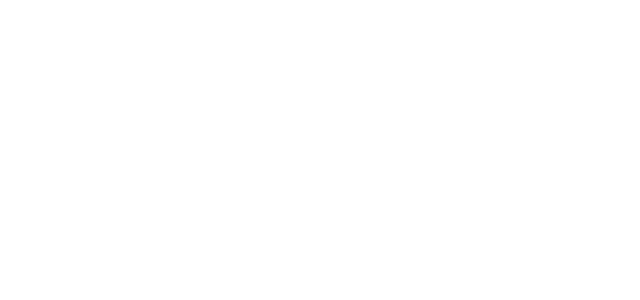
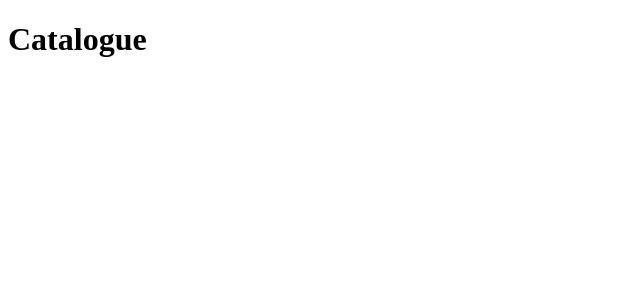
Before and after one commit to gabrielmussafiri/online-shopping-vuejs, a Vue app: page / in a window 1280 px wide. Shown: the top 300 px of the page, without its empty margins (0-640 px from the left). Built offline with nearby package versions, Linux system fonts and the light colour scheme.

Commit message:
path updated

```diff
--- a/src/router/index.js
+++ b/src/router/index.js
@@ -1,4 +1,5 @@
 import { createRouter, createWebHistory } from 'vue-router'
+import Catalog from '@/views/Catalog.vue';
 
 
 const router = createRouter({
@@ -6,8 +7,8 @@
   routes: [
     {
       path: '/',
-      name: 'home',
-      // component: HomeView
+      name: 'Catalog',
+      component: Catalog
     },
 
   ]
```
